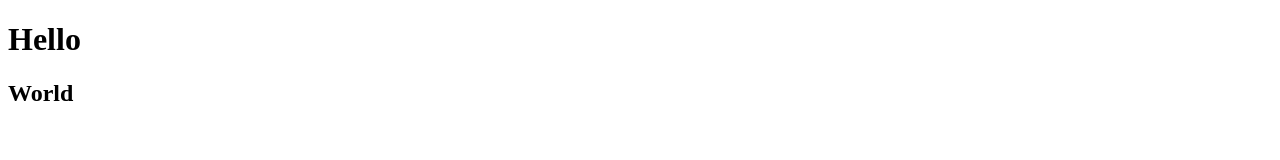
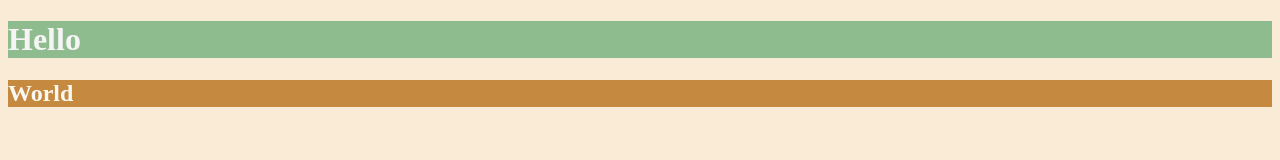
Before and after one commit to vigneshslokesh/Web-Development, a plain HTML site: page CSS/6.0 CSS Colors/index.html in a window 1280 px wide. Drawn offline with Linux system fonts and the light colour scheme.

Commit message:
CSS - Colors

```diff
--- a/CSS/6.0 CSS Colors/index.html
+++ b/CSS/6.0 CSS Colors/index.html
@@ -4,6 +4,7 @@
 <head>
   <meta charset="UTF-8">
   <title>Colors</title>
+  <link rel ="stylesheet" href="./styles.css"/>
   <style>
   /* Write your CSS code here. */
     /* 1. Make the background of the webpage "antiquewhite"
--- /dev/null
+++ b/CSS/6.0 CSS Colors/styles.css
@@ -0,0 +1,13 @@
+*{
+    background-color: antiquewhite;
+}
+
+h1{
+    color : whitesmoke;
+    background-color: darkseagreen;
+}
+
+h2{
+    color: #faf8f1;
+    background-color: #C58940;
+}
```
